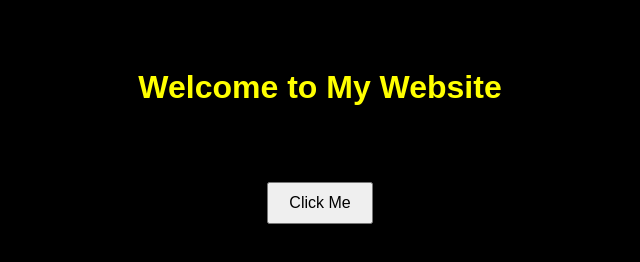
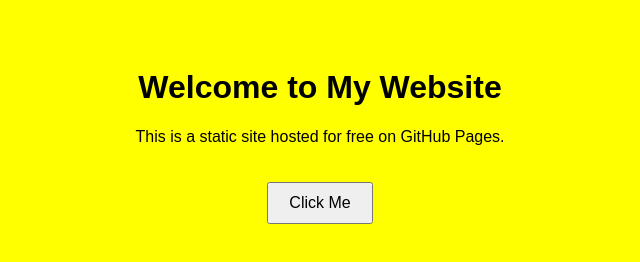
Before and after one commit to briandimurro/my-website, a plain HTML site: page index.html in a window 1280 px wide. Shown: the whole page, without its empty margins (320-960 px from the left). Drawn offline with Linux system fonts and the light colour scheme.

Commit message:
Update index.html

```diff
--- a/index.html
+++ b/index.html
@@ -7,12 +7,12 @@
   <style>
     body {
       font-family: Arial, sans-serif;
-      background: black;
+      background: #FFFF00;
       padding: 40px;
       text-align: center;
     }
     h1 {
-      color: #FFFF00;
+      color: black;
     }
     button {
       padding: 10px 20px;
```
